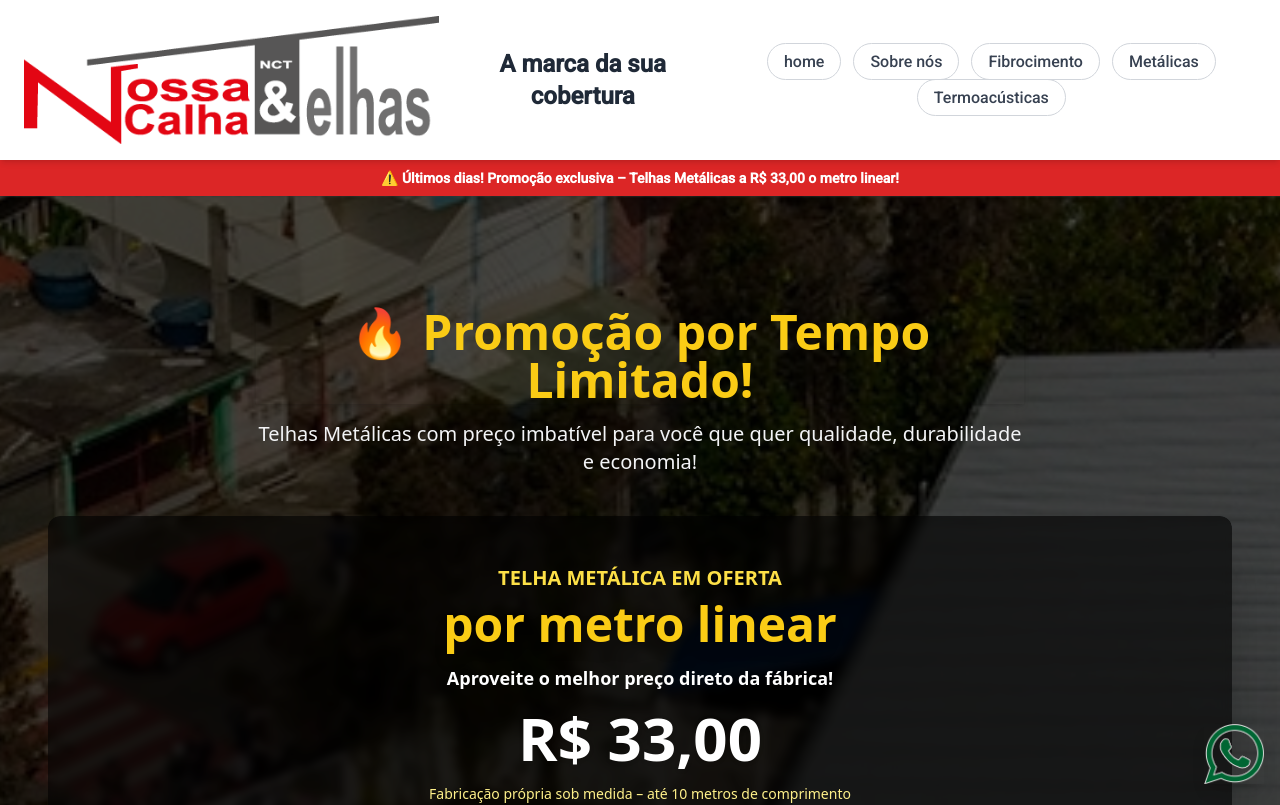
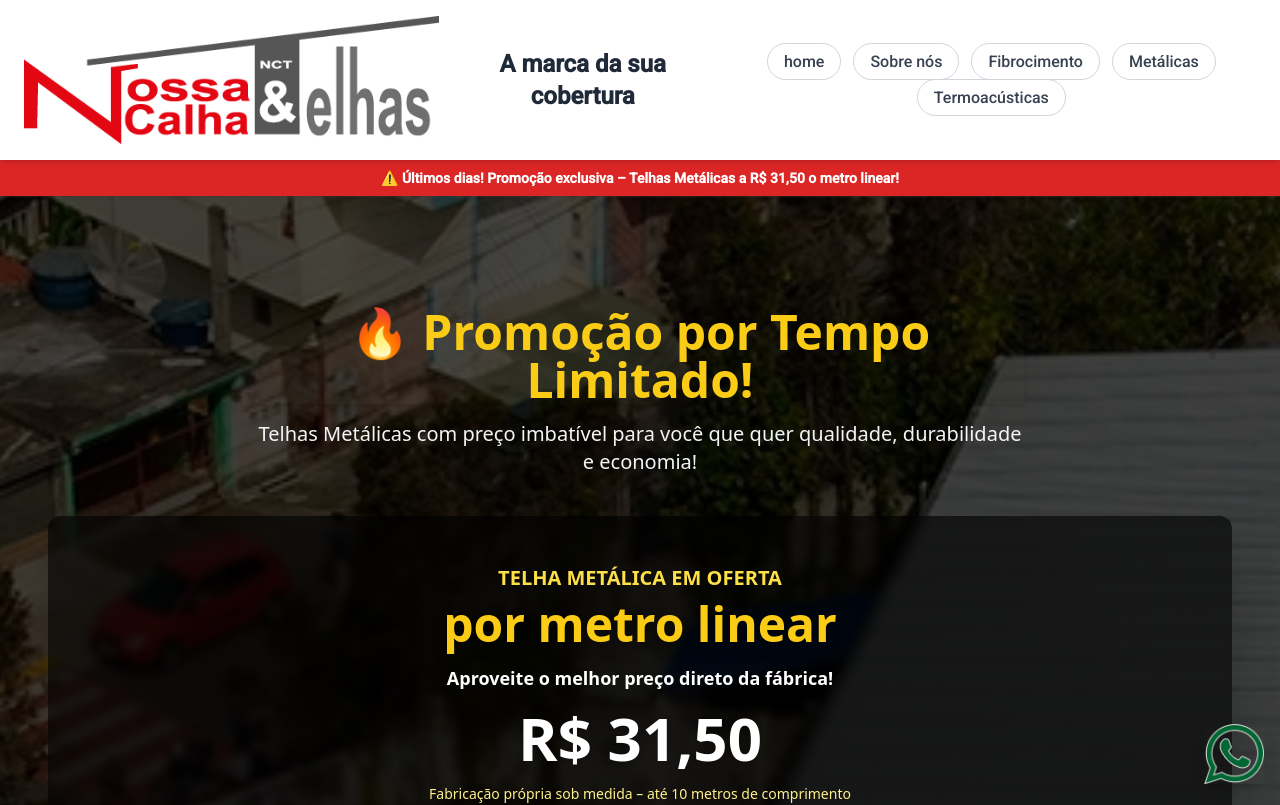
Before and after one commit to silvioVenton/nossaCalha, a Next.js app: page /promoMetal in a window 1280 px wide. Shown: the top 805 px of the page. Built offline with nearby package versions, Linux system fonts and the light colour scheme.

Commit message:
novo valor pagina de venda

```diff
--- a/components/Carousel.tsx
+++ b/components/Carousel.tsx
@@ -36,7 +36,7 @@ export default function Carousel({ autoPlay = true, interval = 6000 }: CarouselP
       alt: "Imagem 2",
       mobile: "/mobileMetalica.webp",
       tablet: "/bannerMetalicaTablet.webp",
-      desktop: "/ofertassometabtn.webp",
+      desktop: "/ofertassometal.webp",
       link: "https://wa.me/5511947737992?text=Olá!%20Gostaria%20de%20orçamento%20da%20promoção%20do%20site%20sobre%20telhas%20metálicas."
     },
     {
--- a/components/LandingTelhaFibrocimento.tsx
+++ b/components/LandingTelhaFibrocimento.tsx
@@ -6,7 +6,7 @@ const LandingTelhaPromocao = () => {
     <>
       {/* FAIXA FIXA DE URGÊNCIA NO TOPO */}
       <div className="w-full bg-red-600 text-white text-center py-2 px-4 text-sm font-semibold shadow-md z-50  left-0">
-        ⚠️ Últimos dias! Promoção exclusiva – Telhas fibrocimento 110x244x5mm por R$ 49,00!
+        ⚠️ Últimos dias! Promoção exclusiva – Telhas fibrocimento 110x244x5mm por R$ 46,90!
       </div>
 
       {/* HERO SECTION */}
@@ -41,7 +41,7 @@ const LandingTelhaPromocao = () => {
                 Aproveite o melhor preço para sua obra!
               </p>
               <span className="block text-6xl font-extrabold text-white drop-shadow mt-2 mb-4">
-                R$ 49,00
+                R$ 46,90
               </span>
               <p className="text-sm text-yellow-200 mb-6">
                 Valor por unidade – Estoque limitado
--- a/components/LandingTelhaMetalica.tsx
+++ b/components/LandingTelhaMetalica.tsx
@@ -6,7 +6,7 @@ const TelhaMetalicaPromocao = () => {
     <>
       {/* FAIXA DE URGÊNCIA FIXA NO TOPO */}
       <div className="w-full bg-red-600 text-white text-center py-2 px-4 text-sm font-semibold shadow-md">
-        ⚠️ Últimos dias! Promoção exclusiva – Telhas Metálicas a R$ 33,00 o metro linear!
+        ⚠️ Últimos dias! Promoção exclusiva – Telhas Metálicas a R$ 31,50 o metro linear!
       </div>
 
       <main
@@ -43,13 +43,13 @@ const TelhaMetalicaPromocao = () => {
                 Aproveite o melhor preço direto da fábrica!
               </p>
               <span className="block text-6xl font-extrabold text-white drop-shadow mt-2 mb-4">
-                R$ 33,00
+                R$ 31,50
               </span>
               <p className="text-sm text-yellow-200 mb-6">
                 Fabricação própria sob medida – até 10 metros de comprimento
               </p>
               <a
-                href="https://wa.me/5511947737992?text=Quero%20aproveitar%20a%20promoção%20da%20telha%20metálica%20a%20R$33,00%20o%20metro%20linear!"
+                href="https://wa.me/5511947737992?text=Quero%20aproveitar%20a%20promoção%20da%20telha%20metálica%20a%20R$31,50%20o%20metro%20linear!"
                 target="_blank"
                 rel="noopener noreferrer"
                 className="inline-block bg-yellow-400 text-black px-8 py-4 rounded-full font-bold text-lg shadow-xl hover:bg-yellow-300 transition-all"
--- a/components/TelhasGrid.tsx
+++ b/components/TelhasGrid.tsx
@@ -17,7 +17,7 @@ const TelhasCards = () => {
                          shadow-lg hover:bg-red-700 transition-all duration-300"
               title="Aproveite a promoção">
 
-              OFERTA  IMPERDÍVEL R$49,00 cada
+              OFERTA  IMPERDÍVEL R$46,90 cada
 
           </Link>
 
@@ -47,7 +47,7 @@ const TelhasCards = () => {
                          shadow-lg hover:bg-red-700 transition-all duration-300"
               title="Aproveite a promoção">
 
-              OFERTA  IMPERDÍVEL R$33,00 o mt.
+              OFERTA  IMPERDÍVEL R$31,50 o mt.
 
           </Link>
           <Image
```
